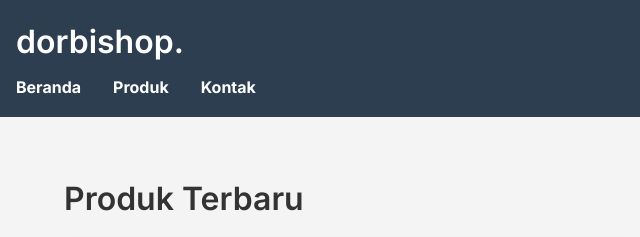
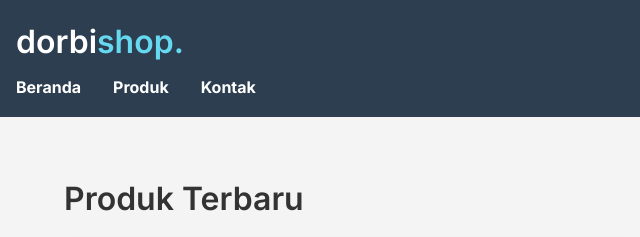
Before and after one commit to windianandira/e-commerce-project-WindiAnandira, a plain HTML site: page index.html in a window 1280 px wide. Shown: the top 237 px of the page, 0-640 px from the left. Drawn offline with Linux system fonts and the light colour scheme.

Commit message:
style.css

```diff
--- a/style.css
+++ b/style.css
@@ -23,6 +23,9 @@ header {
 
 header h1 {
   margin-bottom: 0.5rem;
+}
+header h1 span.shop-highlight {
+  color: #66d9f0; /* biru muda */
 }
 
 /* === NAVIGASI DESKTOP === */
```
